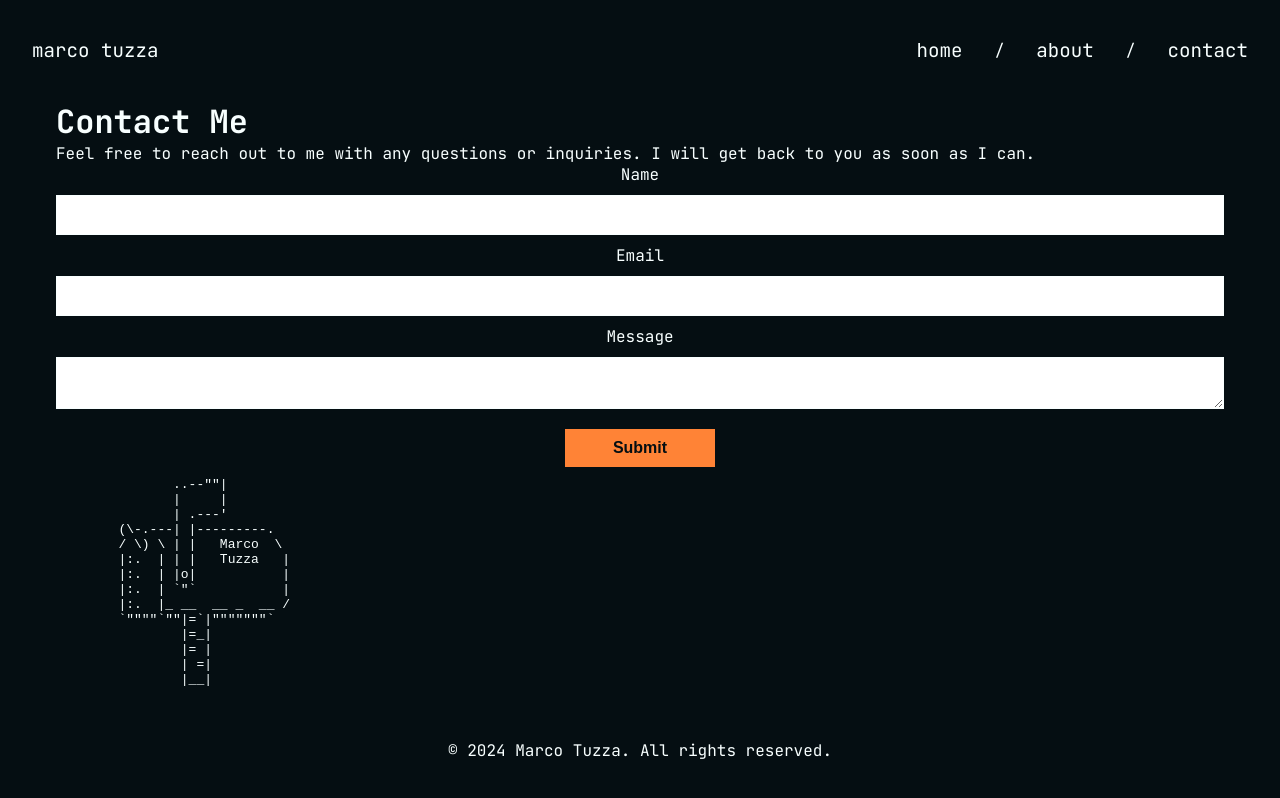
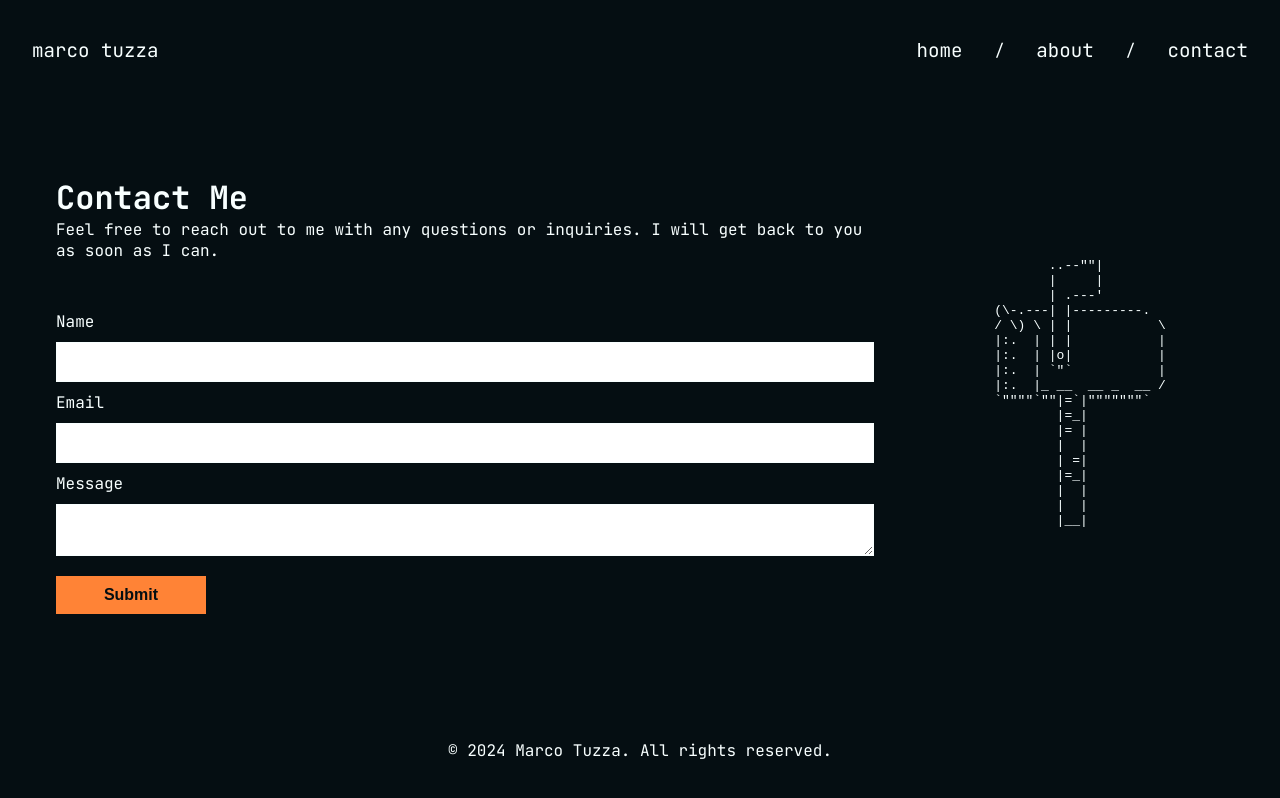
Before and after one commit to marco-tuzza/my-personal-site, an Angular app: page /contact in a window 1280 px wide. Built offline with nearby package versions, Linux system fonts and the light colour scheme.

Commit message:
Refactor contact component layout; enhance form styling and add ASCII art container for improved presentation

```diff
--- a/src/app/contact/contact.component.html
+++ b/src/app/contact/contact.component.html
@@ -1,5 +1,6 @@
 <div class="contact-container">
     <div class="container">
+        <div class="form-container">
             <h1>Contact Me</h1>
             <p>Feel free to reach out to me with any questions or inquiries. I will get back to you as soon as I can.</p>
             <form>
@@ -11,21 +12,26 @@
                 <textarea id="message" name="message" required></textarea>
                 <button type="submit">Submit</button>
             </form>
-        <div>
+        </div>
+        <div class="ascii-art">
             <pre>
                ..--""|
                |     |
                | .---'
         (\-.---| |---------.
-        / \) \ | |   Marco  \
-        |:.  | | |   Tuzza   |
+        / \) \ | |           \
+        |:.  | | |           |
         |:.  | |o|           |
         |:.  | `"`           |
         |:.  |_ __  __ _  __ /
         `""""`""|=`|"""""""`
                 |=_|
                 |= |
+                |  |
                 | =|
+                |=_|
+                |  |
+                |  |
                 |__|
             </pre>
         </div>
--- a/src/app/contact/contact.component.scss
+++ b/src/app/contact/contact.component.scss
@@ -7,12 +7,19 @@
 
     .container {
 
+        display: flex;
+        align-items: center;
+        justify-self: center;
+        height: 100%;
+
+        .form-container {
+            width: 70%;
+
             form {
                 display: flex;
                 flex-direction: column;
-            justify-content: center;
-            align-items: center;
                 height: 100%;
+                padding-top: $spacing-large;
 
                 input, textarea {
                     width: 100%;
@@ -39,4 +46,12 @@
                 }
             }
         }
+
+        .ascii-art {
+            width: 30%;
+            display: flex;
+            justify-content: center;
+            align-items: center;
         }
+    }
+}
```
Lines whose indentation alone changed are shown as unchanged.
